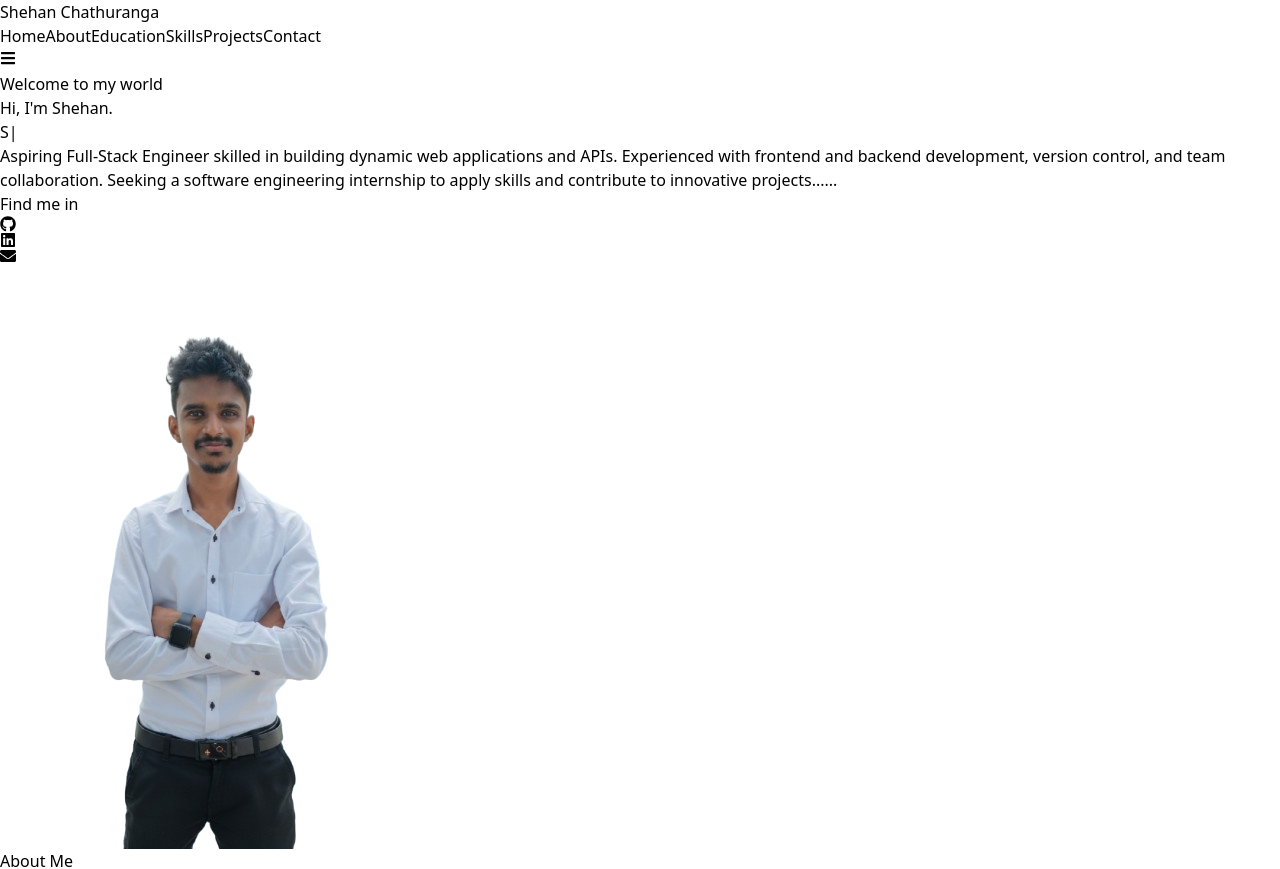
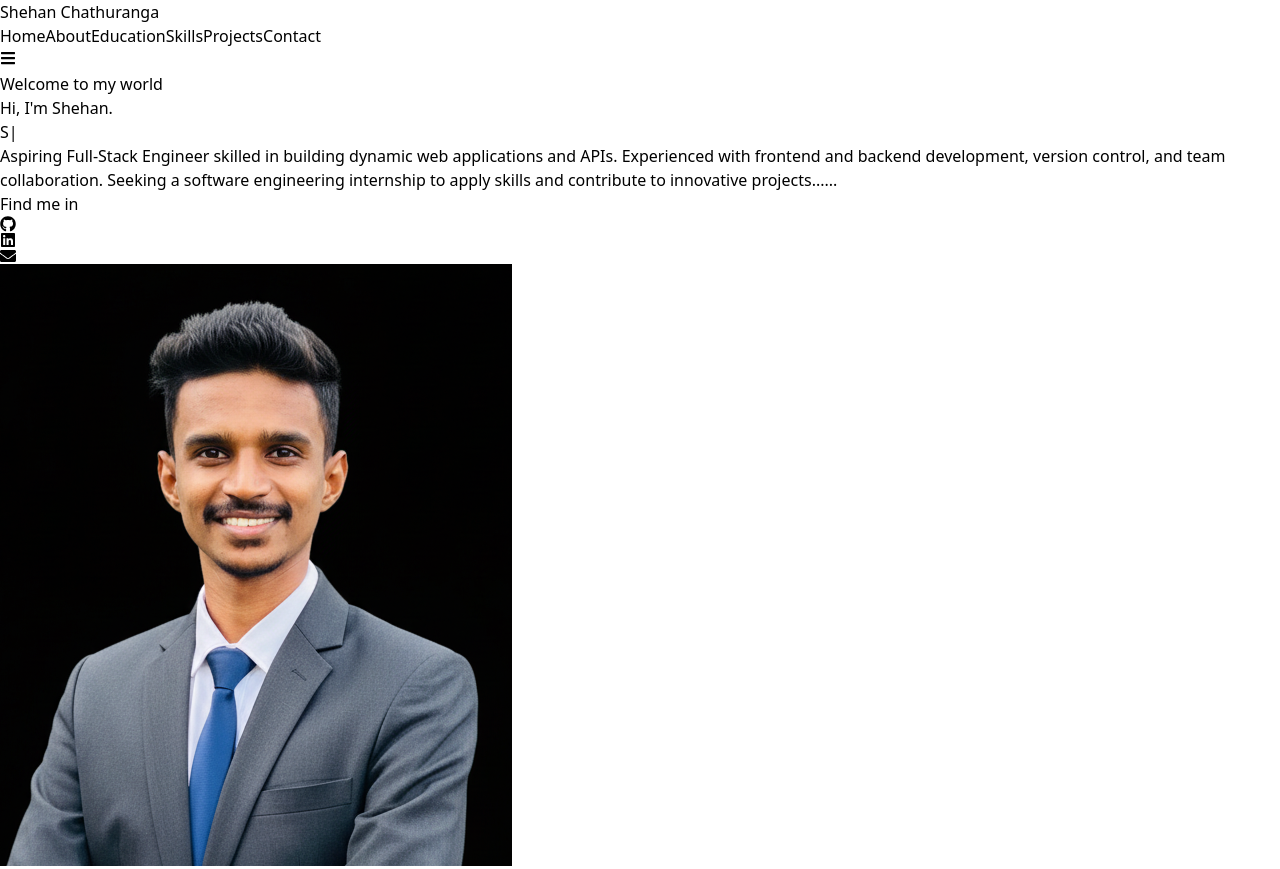
Before and after one commit to shehanchathu2/My_Portfolio, a React (Vite) app: page / in a window 1280 px wide. Shown: the top 869 px of the page. Built offline with nearby package versions, Linux system fonts and the light colour scheme.

Commit message:
change the main image

```diff
--- a/src/components/HomeSection.jsx
+++ b/src/components/HomeSection.jsx
@@ -6,7 +6,7 @@ import {
 import { SiJavascript } from 'react-icons/si';
 import image3 from '../assets/shehan3.png'
 import TypingText from './TypingText';
-
+import shehan from '../assets/Shehan.png'
 const scrollToSection = (id) => {
   const element = document.getElementById(id);
   if (element) {
@@ -139,7 +139,7 @@ const HomeSection = () => {
 
               {/* Main Image */}
               <img
-                src={image3}
+                src={shehan}
                 alt="Professional"
                 className="w-full  z-90 h-full object-cover"
               />
```
